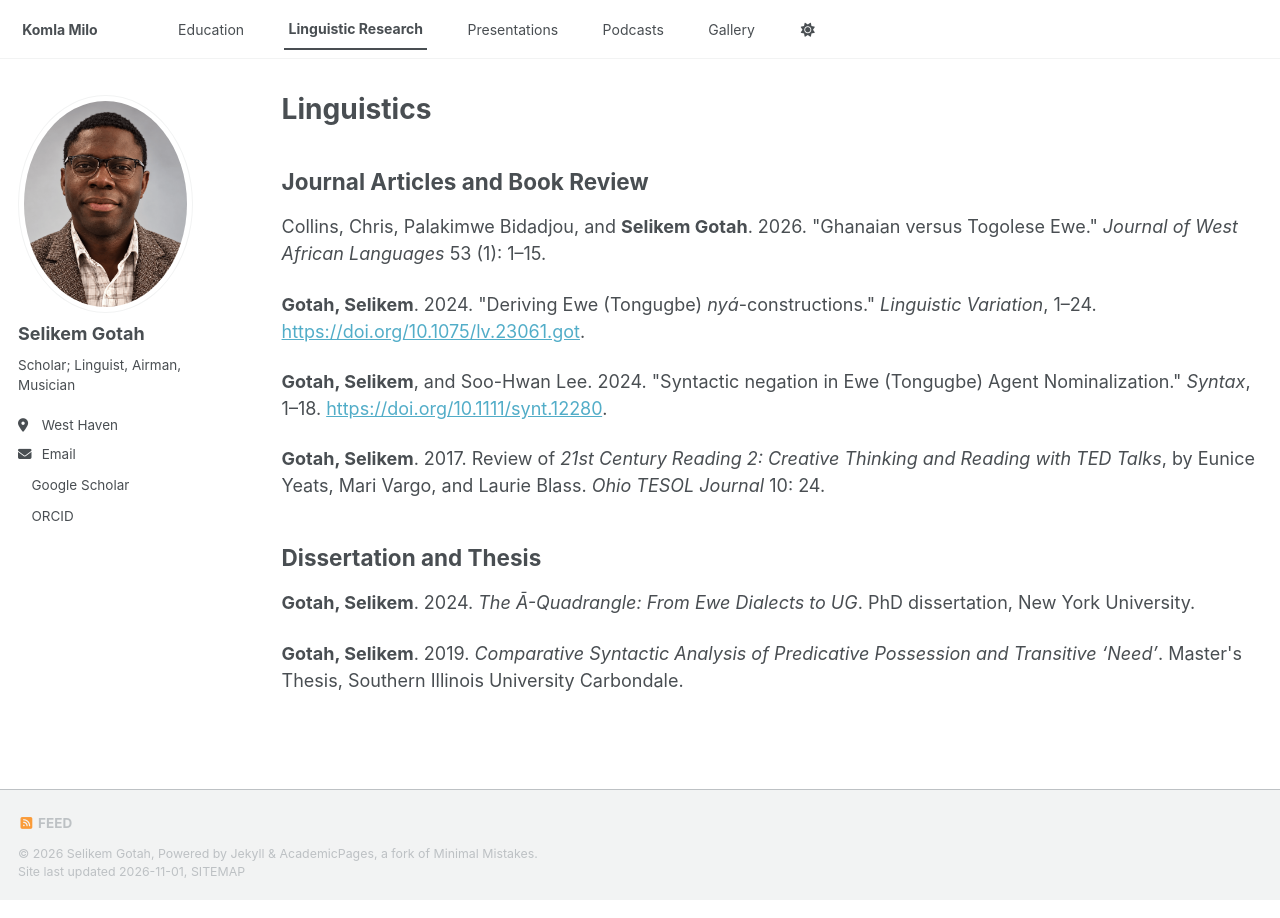
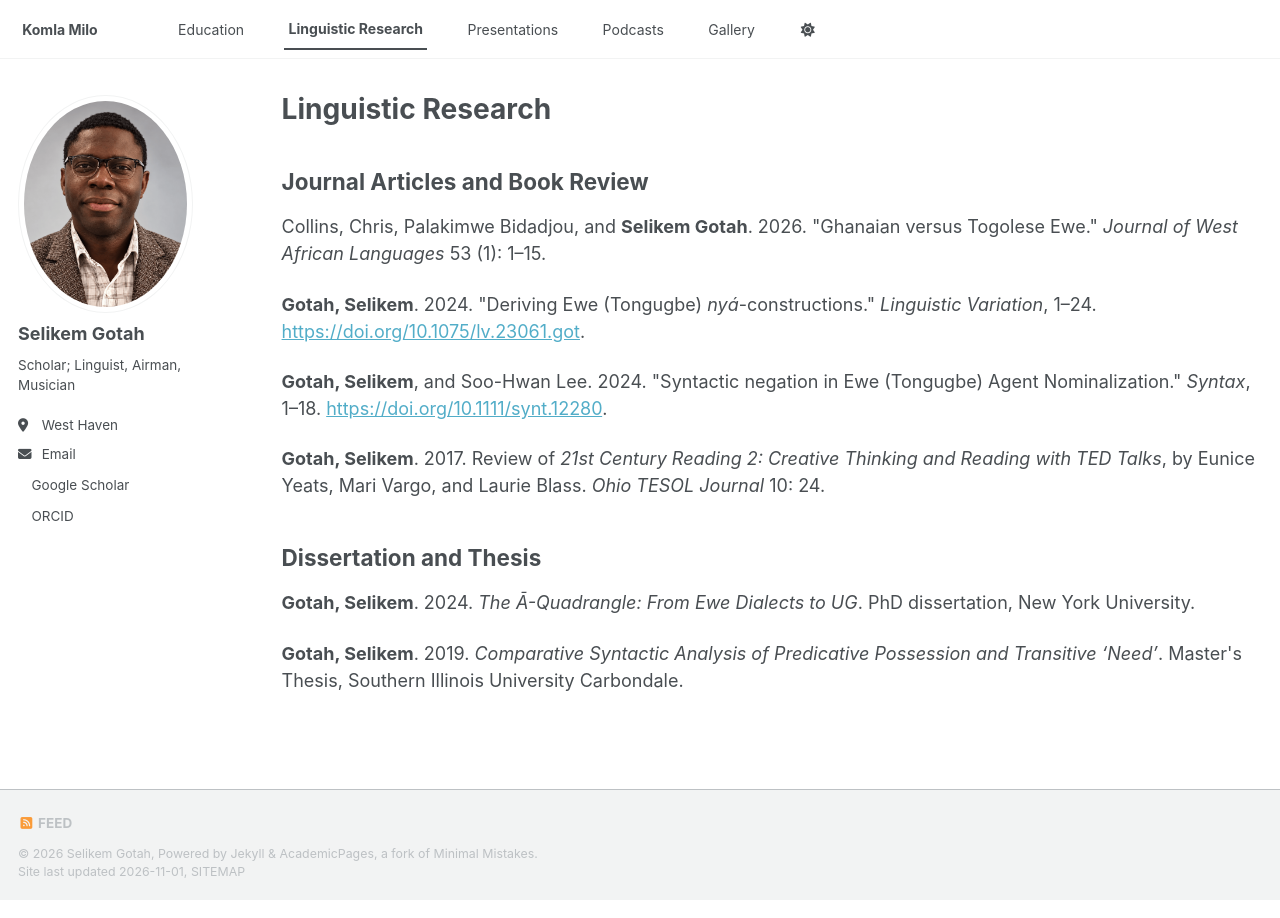
Before and after one commit to komlamilo/komlamilo.github.io, a Jekyll site: the page built from _pages/publications.html, in a window 1280 px wide. Built offline with Jekyll 4.4.1, drawn with Linux system fonts in a browser that asks for light colours; a script bundle is joined from its source files by our own code; a style sheet for code colours, icons or effects is not loaded.

Commit message:
Rename title from 'Linguistics' to 'Linguistic Research'

```diff
--- a/_pages/publications.html
+++ b/_pages/publications.html
@@ -1,6 +1,6 @@
 ---
 layout: archive
-title: "Linguistics"
+title: "Linguistic Research"
 permalink: /publications/
 author_profile: true
 ---
```
